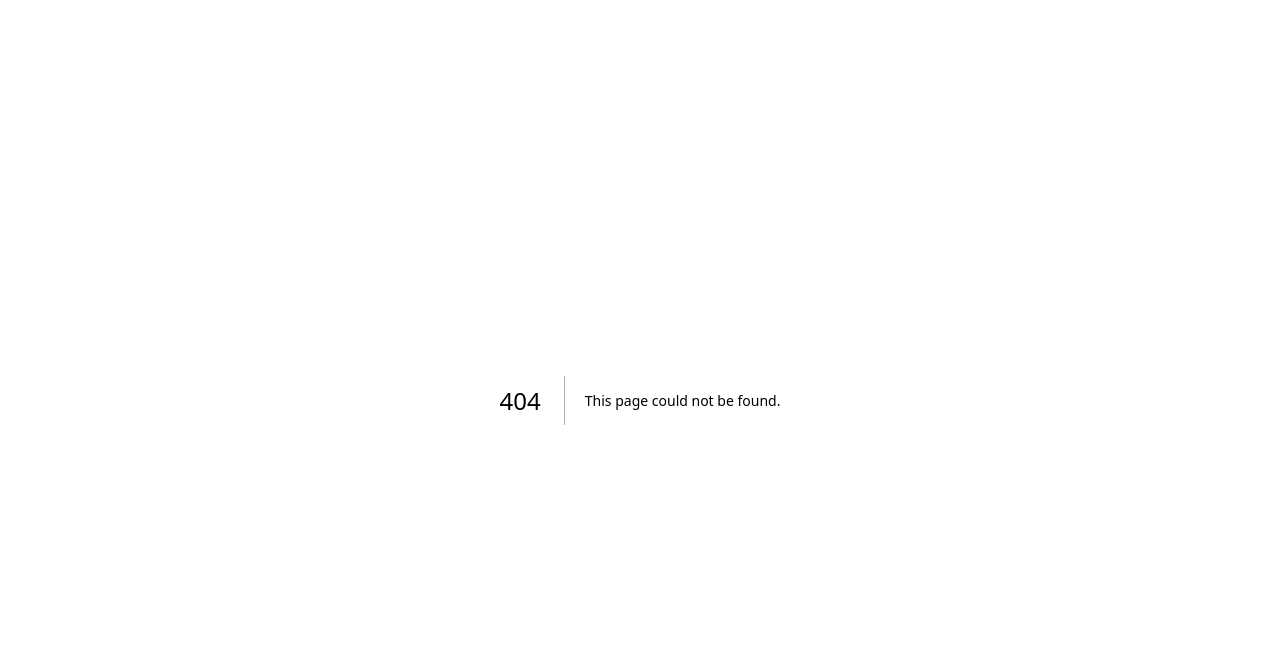
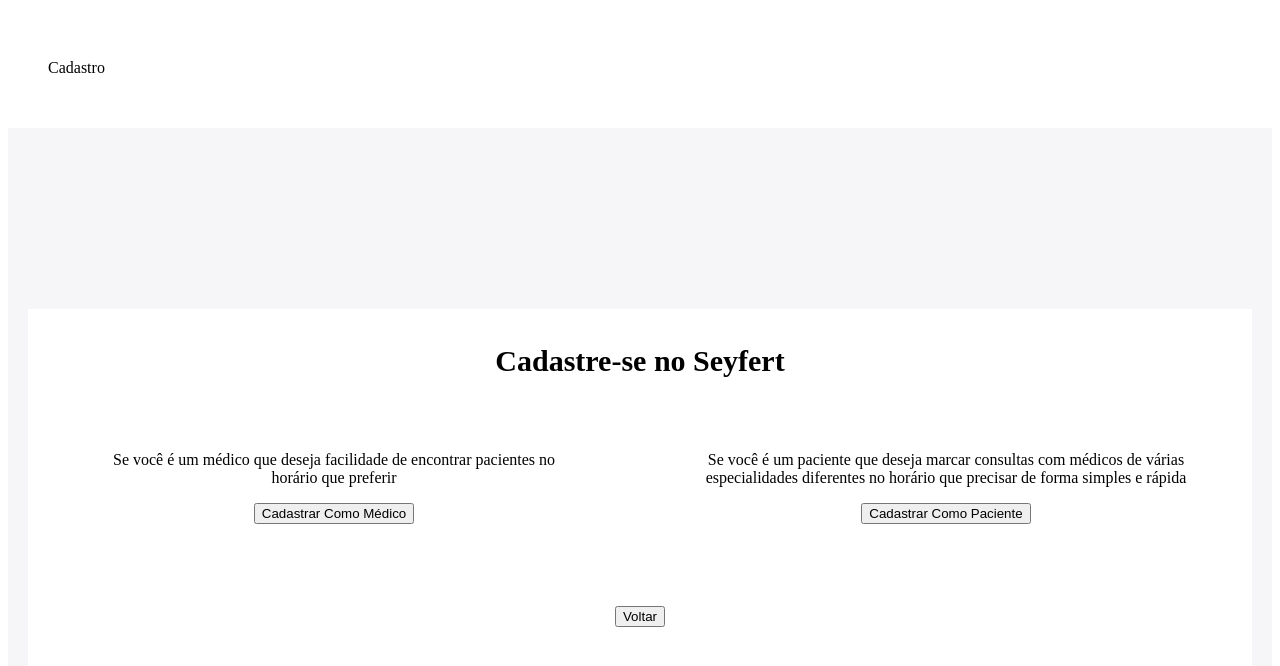
Before and after one commit to ES2-UFPI/seyfert-frontend, a Next.js app: page /cadastro in a window 1280 px wide. Before the commit this address had no page. Shown: the top 666 px of the page. Built offline with nearby package versions, Linux system fonts and the light colour scheme.

Commit message:
Ajustes e Inicio da Tela de Cadastro

```diff
--- a/src/pages/agendamento/[uuidHorario]/consulta/index.tsx
+++ b/src/pages/agendamento/[uuidHorario]/consulta/index.tsx
@@ -21,7 +21,7 @@
 
     function confirmarAgendamento(){
         alert("confirmando");
-        route.push("/pagamento/consulta/9b7f7f6e-86de-4f2b-b701-34a05c5ba89e")
+        route.push("/pagamento/9b7f7f6e-86de-4f2b-b701-34a05c5ba89e/pagar");
     }
 
     return (
--- /dev/null
+++ b/src/pages/cadastro-medico/styles.module.css
@@ -0,0 +1,26 @@
+.container {
+    width: 100%;
+    height:300px;
+    background-color: rgb(255, 255, 255);
+}
+
+.area_pagamento_top {
+    width: 100%;
+    display: flex;
+    flex-direction: row;
+    justify-content: center;
+    align-items: center;
+    gap: 10px;
+    height: 50px;
+}
+
+.btn_voltar {
+    float:right;
+    border-radius: 5px;
+    background-color: rgb(163, 161, 161);
+    border: 1px solid rgb(177, 177, 177);
+    color: rgb(83, 82, 82);
+    padding: 7px;
+    font-size: 15px;
+    cursor: pointer;
+}
--- /dev/null
+++ b/src/pages/cadastro-paciente/styles.module.css
@@ -0,0 +1,26 @@
+.container {
+    width: 100%;
+    height:300px;
+    background-color: rgb(255, 255, 255);
+}
+
+.area_pagamento_top {
+    width: 100%;
+    display: flex;
+    flex-direction: row;
+    justify-content: center;
+    align-items: center;
+    gap: 10px;
+    height: 50px;
+}
+
+.btn_voltar {
+    float:right;
+    border-radius: 5px;
+    background-color: rgb(163, 161, 161);
+    border: 1px solid rgb(177, 177, 177);
+    color: rgb(83, 82, 82);
+    padding: 7px;
+    font-size: 15px;
+    cursor: pointer;
+}
--- /dev/null
+++ b/src/pages/cadastro/index.tsx
@@ -0,0 +1,72 @@
+import BoardComLabels from "@/components/board";
+import ButtonComponent from "@/components/button";
+import LabelTitleLeft from "@/components/label-title-left";
+import LabelTitleTop from "@/components/label-title-top";
+import Layout from "@/layout/Layout";
+import { GetServerSideProps } from "next";
+import { useRouter } from "next/router";
+import styles from "./styles.module.css";
+
+const Cadastro = () => {
+  const route = useRouter();
+
+  function telaCadastroMedico() {
+    route.push("/cadastro-medico");
+  }
+
+  function telaCadastroPaciente() {
+    route.push("/cadastro-paciente");
+  }
+
+  function voltar() {
+    route.push("/");
+  }
+
+  return (
+    <Layout titleHeader="Cadastro" title="Cadastro">
+      <div className={styles.container}>
+        <div className={styles.titulo}>
+          <p>Cadastre-se no Seyfert</p>
+        </div>
+        <div className={styles.conteudo}>
+          <div className={styles.paciente}>
+            <center>
+              <p>
+                Se você é um médico que deseja facilidade de encontrar pacientes
+                no horário que preferir
+              </p>
+              <button
+                onClick={(e) => telaCadastroMedico()}
+                className={styles.botao}
+              >
+                Cadastrar Como Médico
+              </button>
+            </center>
+          </div>
+          <div className={styles.medico}>
+            <center>
+              <p>
+                Se você é um paciente que deseja marcar consultas com médicos de
+                várias especialidades diferentes no horário que precisar de
+                forma simples e rápida
+              </p>
+              <button
+                onClick={(e) => telaCadastroPaciente()}
+                className={styles.botao}
+              >
+                Cadastrar Como Paciente
+              </button>
+            </center>
+          </div>
+        </div>
+        <center>
+          <button onClick={(e) => voltar()} className={styles.botao}>
+            Voltar
+          </button>
+        </center>
+      </div>
+    </Layout>
+  );
+};
+
+export default Cadastro;
--- /dev/null
+++ b/src/pages/cadastro/styles.module.css
@@ -0,0 +1,59 @@
+.container {
+    width: 100%;
+    height:90%;
+    background-color: rgb(255, 255, 255);
+}
+
+.area_pagamento_top {
+    width: 100%;
+    display: flex;
+    flex-direction: row;
+    justify-content: center;
+    align-items: center;
+    gap: 10px;
+    height: 50px;
+}
+
+.btn_voltar {
+    float:right;
+    border-radius: 5px;
+    background-color: rgb(163, 161, 161);
+    border: 1px solid rgb(177, 177, 177);
+    color: rgb(83, 82, 82);
+    padding: 7px;
+    font-size: 15px;
+    cursor: pointer;
+}
+
+.titulo{
+    text-align: center;
+    font-size: 30px;
+    font-weight: bold;
+    color: rgb(0, 0, 0);
+    padding: 5px;
+}
+
+.conteudo{
+    display: flex;
+    justify-content: center;
+    align-items: center;
+    gap: 10px;
+    padding: 10px;
+}
+
+.paciente{
+    padding-top: 1%;
+    padding-bottom: 1%;
+    width: 40%;
+    margin-right: 5%;
+    margin-bottom:  5%;
+
+}
+
+.medico{
+    padding-top: 1%;
+    padding-bottom: 1%;
+    width: 40%;
+    margin-left: 5%;
+    margin-bottom:  5%;
+}
--- a/src/pages/horarios-disponiveis/index.tsx
+++ b/src/pages/horarios-disponiveis/index.tsx
@@ -9,7 +9,7 @@
   const route = useRouter();
 
   function openAgendarConsulta(uuidHorario: string){
-    route.push(`/agendar-consulta/${uuidHorario}`)
+    route.push(`/agendar-consulta/${uuidHorario}/consulta`)
   }
 
   return (
--- /dev/null
+++ b/src/pages/tela-inicial/styles.module.css
@@ -0,0 +1,26 @@
+.container {
+    width: 100%;
+    height:300px;
+    background-color: rgb(255, 255, 255);
+}
+
+.area_pagamento_top {
+    width: 100%;
+    display: flex;
+    flex-direction: row;
+    justify-content: center;
+    align-items: center;
+    gap: 10px;
+    height: 50px;
+}
+
+.btn_voltar {
+    float:right;
+    border-radius: 5px;
+    background-color: rgb(163, 161, 161);
+    border: 1px solid rgb(177, 177, 177);
+    color: rgb(83, 82, 82);
+    padding: 7px;
+    font-size: 15px;
+    cursor: pointer;
+}
```
Also changed, not shown: src/app/page.tsx (+29 -13 lines), src/pages/cadastro-medico/index.tsx (added, +42 -0 lines), src/pages/cadastro-paciente/index.tsx (added, +42 -0 lines), src/pages/tela-inicial/index.tsx (added, +38 -0 lines).
